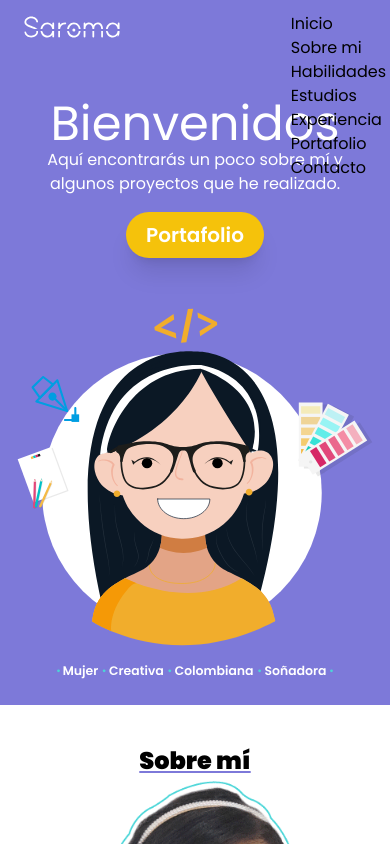
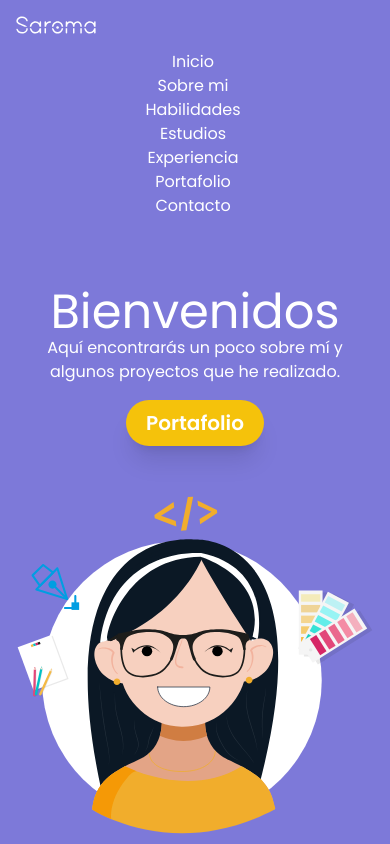
Before and after one commit to leydimadrid/landing-page, a React (Vite) app: page / in a window 390 px wide. Shown: the top 844 px of the page. Built offline with nearby package versions, Linux system fonts and the light colour scheme.

Commit message:
Navegador responsive

```diff
--- a/src/components/ComponentesReutilizables/PlantillaTrabajos.jsx
+++ b/src/components/ComponentesReutilizables/PlantillaTrabajos.jsx
@@ -13,14 +13,14 @@ export const PlantillaTrabajos = ({ titulo, descripcion, imagen }) => {
         <a href="https://www.behance.net/SaromaDG" target="_blank">
             <button
               id="gitHub"
-              className="botonVistayGitHub block font-bold rounded-full text-white p-2 px-5 cursor-pointer drop-shadow-xl"
+              className="botonVistayGitHub block font-bold rounded-full text-white p-2 px-5 cursor-pointer shadow-xl"
             >Vista previa</button>
           </a>
 
           <a href="https://www.behance.net/SaromaDG" target="_blank">
             <button
               id="gitHub"
-              className="botonVistayGitHub block font-bold rounded-full text-white p-2 px-5 cursor-pointer drop-shadow-xl ml-6"
+              className="botonVistayGitHub block font-bold rounded-full text-white p-2 px-5 cursor-pointer shadow-xl ml-6"
             >GitHub</button>
           </a>
         </div>
--- a/src/components/Header.jsx
+++ b/src/components/Header.jsx
@@ -1,50 +1,46 @@
-
-import logoSaroma from '../assets/logo-saroma.svg';
-import { NavBar } from '../routes/Navbar';
-import { Link } from 'react-scroll';
+import logoSaroma from "../assets/logo-saroma.svg";
+import { Link } from "react-scroll";
 
 export const Header = () => {
   return (
-    <div className="header w-full h-12 fixed">
-      <div className="float-left my-3 ml-6">
-          <a href="/inicio">
-          <img src={logoSaroma} className="w-24 my-1 rounded-md" />
+    <div className="header w-full md:w-full fixed md:flex md:justify-between block">
+      <a  href="/inicio">
+        <img src={logoSaroma} className="w-20 md:w-24 my-4 ml-4" />
       </a>
-      </div>
-      <div className="float-right my-3 mr-1">
-      <nav className="nav__container__actions">
-          <ul>
-          <li className="cursor-pointer">
+
+      <nav className=" my-4 mr-1">
+        <ul className="md:flex md:text-base text-md text-center">
+          <li className="cursor-pointer text-white hover:underline mx-3">
             <Link activeClass="active" smooth spy to="inicio">
               Inicio
             </Link>
           </li>
-            <li className="cursor-pointer">
+          <li className="cursor-pointer  text-white hover:underline mx-3">
             <Link activeClass="active" smooth spy to="sobremi">
               Sobre mi
             </Link>
           </li>
-            <li className="cursor-pointer">
+          <li className="cursor-pointer  text-white hover:underline mx-3">
             <Link activeClass="active" smooth spy to="habilidades">
               Habilidades
             </Link>
           </li>
-            <li className="cursor-pointer">
+          <li className="cursor-pointer  text-white hover:underline mx-3">
             <Link activeClass="active" smooth spy to="estudios">
               Estudios
             </Link>
           </li>
-            <li className="cursor-pointer">
+          <li className="cursor-pointer  text-white hover:underline mx-3">
             <Link activeClass="active" smooth spy to="experiencia">
               Experiencia
             </Link>
           </li>
-            <li className="cursor-pointer">
+          <li className="cursor-pointer  text-white hover:underline mx-3">
             <Link activeClass="active" smooth spy to="portafolio">
               Portafolio
             </Link>
           </li>
-            <li className="cursor-pointer">
+          <li className="cursor-pointer text-white hover:underline mx-3">
             <Link activeClass="active" smooth spy to="contacto">
               Contacto
             </Link>
@@ -52,6 +48,5 @@ export const Header = () => {
         </ul>
       </nav>
     </div>
-    </div>
   );
 };
--- a/src/components/Inicio.jsx
+++ b/src/components/Inicio.jsx
@@ -11,7 +11,7 @@ export const Inicio = () => {
   }
 
   return (
-    <div className="inicio md:flex justify-center">
+    <div className="inicio md:flex justify-center md:pt-24 pt-72">
       <div className="my-auto mx-auto">
         <h1 className="text-5xl md:text-8xl text-white text-center">
           Bienvenidos
--- a/src/index.css
+++ b/src/index.css
@@ -13,7 +13,6 @@ html {
 }
 
 .inicio {
-  padding-top: 100px;
   background-color: rgba(125, 121, 217, 1);
 }
 
--- a/src/routes/Ensayo.jsx
+++ /dev/null
@@ -1,40 +0,0 @@
-import { Link } from "react-scroll";
-
-
-
-export const Ensayo = () => {
-  return (
-    <div className="App">
-      <header className="nav">
-        <nav className="nav__container__actions">
-          <ul>
-            <li>
-              <Link activeClass="active" smooth spy to="about">
-                ABOUT
-              </Link>
-            </li>
-            <li>
-              <Link activeClass="active" smooth spy to="projects">
-                PROJECTS
-              </Link>
-            </li>
-            <li>
-              <Link activeClass="active" smooth spy to="blog">
-                BLOG
-              </Link>
-            </li>
-            <li>
-              <Link activeClass="active" smooth spy to="contact">
-                CONTACT ME
-              </Link>
-            </li>
-          </ul>
-        </nav>
-      </header>
-      <section id="about">ABOUT</section>
-      <section id="projects">PROJECTS</section>
-      <section id="blog">BLOG</section>
-      <section id="contact">CONTACT ME</section>
-    </div>
-  )
-}
--- a/src/routes/Navbar.jsx
+++ /dev/null
@@ -1,29 +0,0 @@
-import { Link } from "react-scroll";
-
-export const NavBar = () => {
-  return (
-    <div>
-      <Link className=" text-white mx-3 my-2 hover:underline" to="/inicio">
-        Inicio
-      </Link>
-      <Link className=" text-white mx-3 my-2 hover:underline" to="/sobremi">
-        Sobre mí
-      </Link>
-      <Link className=" text-white mx-3 my-2 hover:underline" to="/habilidades">
-        Habilidades
-      </Link>
-      <Link className=" text-white mx-3 my-2 hover:underline" to="/estudios">
-        Estudios
-      </Link>
-      <Link className=" text-white mx-3 my-2 hover:underline" to="/experiencia">
-        Experiencia
-      </Link>
-      <Link className=" text-white mx-3 my-2 hover:underline" to="/portafolio">
-        Portafolio
-      </Link>
-      <Link className=" text-white mx-3 my-2 hover:underline" to="/contactame">
-        Contáctame
-      </Link>
-    </div>
-  );
-};
```
Also changed, not shown: src/routes/AppNav.jsx (deleted, +0 -30 lines). Lines whose indentation alone changed are shown as unchanged.
